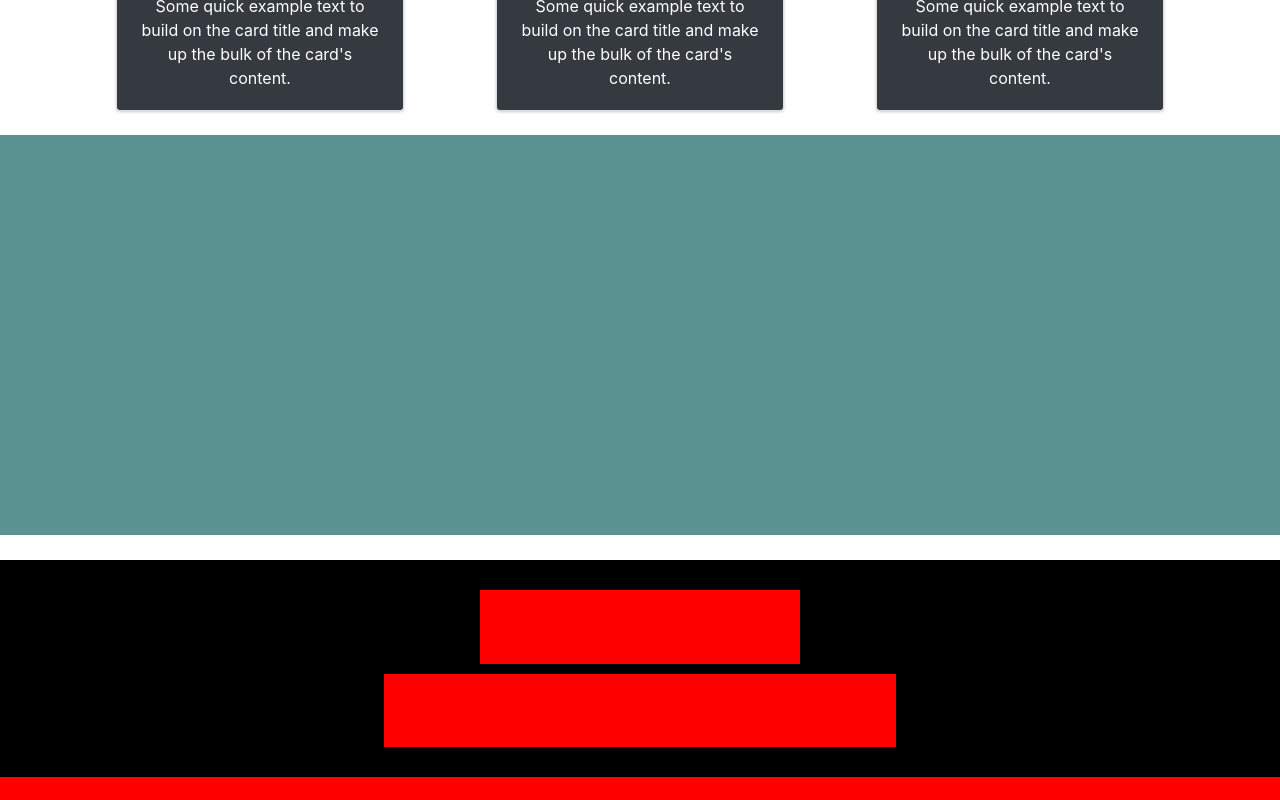
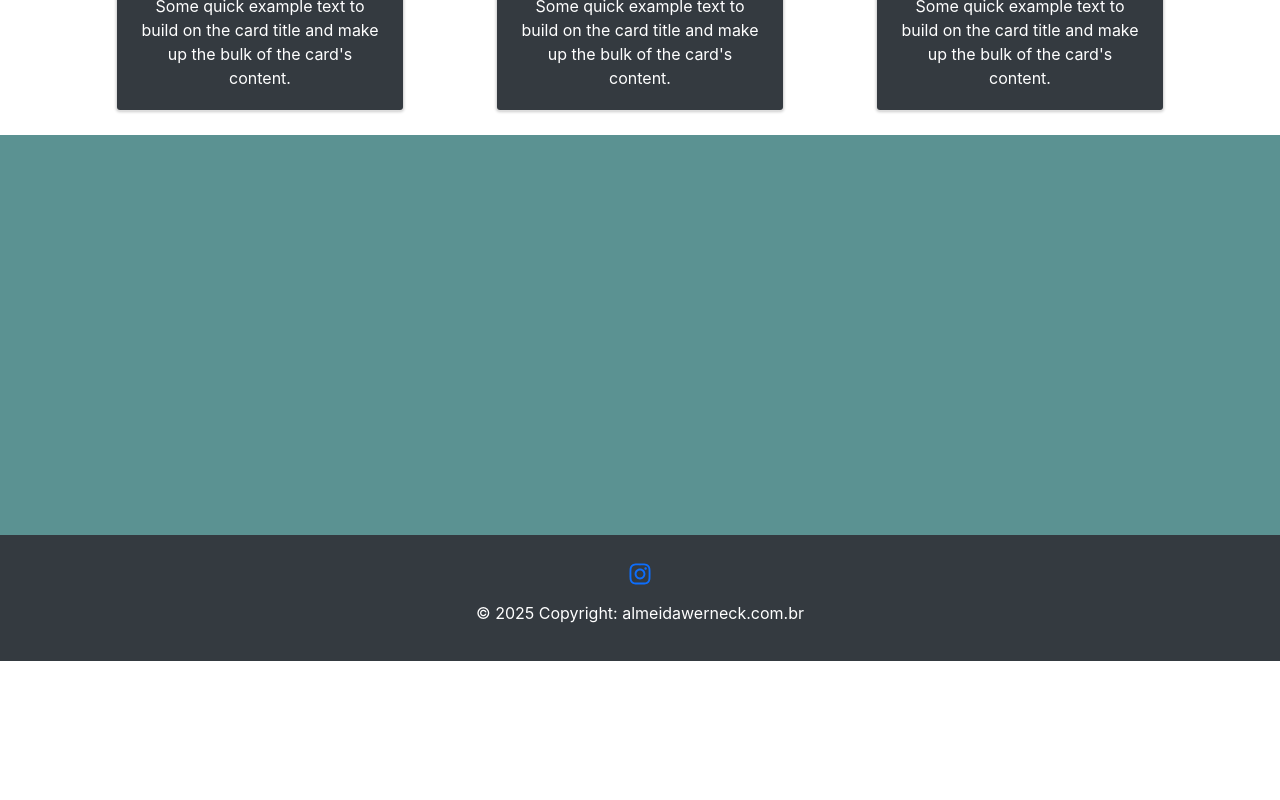
Before and after one commit to Sanches000/landingAW, a React (Create React App) app: page / in a window 1280 px wide. Shown: the part 1252-2052 px from the top of the page. After the commit the page ends 1913 px from the top, so only its background shows below. Built offline with nearby package versions, Linux system fonts and the light colour scheme.

Commit message:
Footer added

```diff
--- a/package.json
+++ b/package.json
@@ -10,6 +10,7 @@
     "react": "^18.2.0",
     "react-bootstrap": "^2.10.9",
     "react-dom": "^18.2.0",
+    "react-icons": "^5.4.0",
     "react-scripts": "^5.0.1",
     "styled-components": "^5.3.5",
     "web-vitals": "^2.1.4"
--- a/src/componentes/Footer/index.js
+++ b/src/componentes/Footer/index.js
@@ -1,43 +1,36 @@
-import styled from "styled-components";
+import React from 'react';
+import styled from 'styled-components';
+import { FaInstagram } from 'react-icons/fa';
 
-const FooterContainer = styled.div`
+const FooterContainer = styled.footer`
+  background-color: #343a40;
+  color: white;
+  text-align: center;
+  padding: 20px 0;
+`;
+
+const SocialIcons = styled.div`
     display: flex;
-    width: 100vw;
-    height: 30vh;
-    background-color: black;
-    margin-top: 25px;
-    align-items: center;
-    flex-direction: column;
-`
+    justify-content: center;
+    margin-bottom: 10px;
+    color: white;
+    margin: 0 10px;
+    font-size: 24px;
+`;
 
-const DivIcons = styled.div`
-    background-color: red;
-    width: 25vw;
-    height: 10vh;
-    margin-top: 30px;
-`
-const DivInfo = styled.div`
-    background-color: red;
-    width: 40vw;
-    height: 10vh;
+const Copyright = styled.p`
     margin-top: 10px;
-`
-const DivCredits = styled.div`
-    width: 100vw;
-    height: 3vh;
-    background-color: red;
-    margin-top: 30px;
-`
+`;
 
-function Footer(){
-    return(
-        <FooterContainer>
-            <DivIcons />
-            <DivInfo />
-            <DivCredits />
-
-        </FooterContainer>
-    );
+function Footer () {
+  return (
+    <FooterContainer>
+      <SocialIcons>
+        <a href="#" aria-label="Instagram"><FaInstagram /></a>
+      </SocialIcons>
+      <Copyright>© 2025 Copyright: almeidawerneck.com.br</Copyright>
+    </FooterContainer>
+  );
 };
 
 export default Footer;
```
Also changed, not shown: 1 other file (tests, documents, lock files or other folders).
